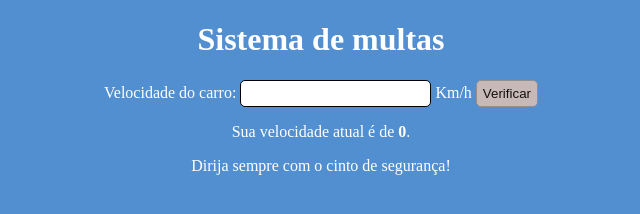
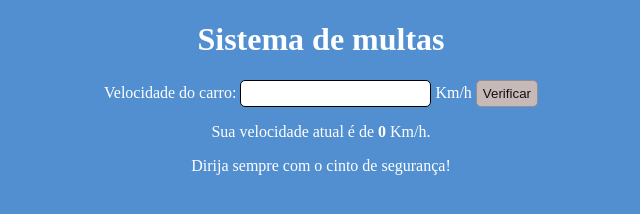
Before and after one commit to layanneleal/detran, a plain HTML site: page index.html in a window 1280 px wide. Both pictures are taken after a click on the button "Verificar". Shown: the full height of the page, 319-959 px from the left. Drawn offline with Linux system fonts and the light colour scheme.

Commit message:
Atualizei uma linha do código

```diff
--- a/index.html
+++ b/index.html
@@ -41,7 +41,7 @@
       let tvel= document.querySelector('input#tvel')
       let res= document.querySelector('div#res')
       let vel= Number(tvel.value)
-      res.innerHTML=`<p>Sua velocidade atual é de <strong>${vel}</strong>.</p>`
+      res.innerHTML=`<p>Sua velocidade atual é de <strong>${vel}</strong> Km/h.</p>`
 
       if (vel > 60) {
         res.innerHTML += `<p>Você foi <strong>MULTADO!</strong> por excesso de velocidade.</p>`
```
